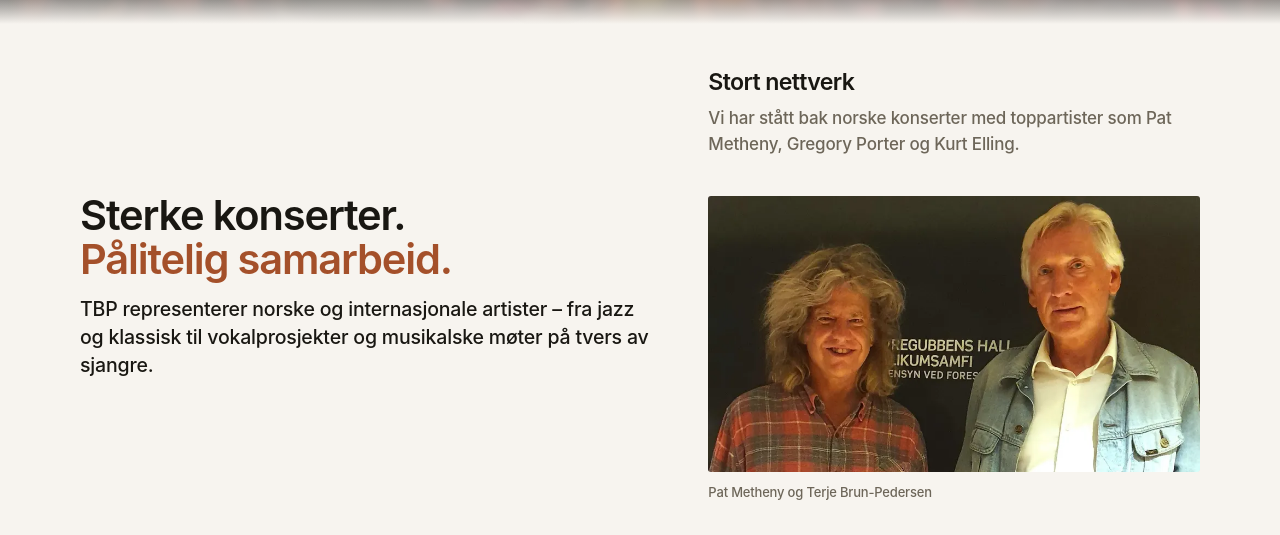
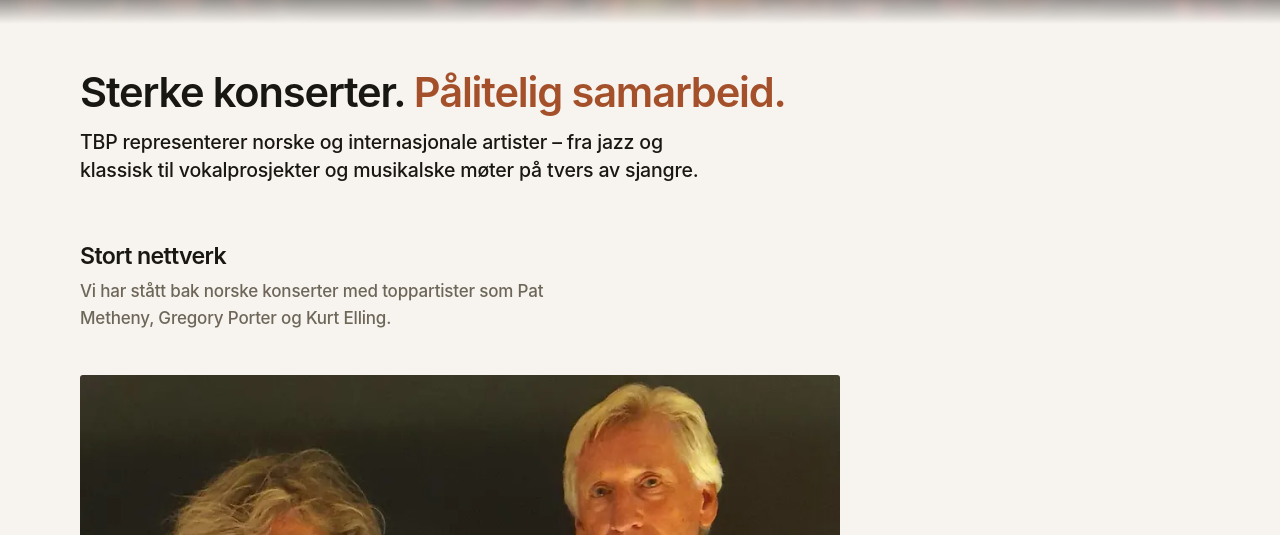
Before and after one commit to trollieske/terjebrun.no, a website: page index.html in a window 1280 px wide. Shown: the part 265-800 px from the top of the page. Drawn offline with Linux system fonts and the light colour scheme.

Commit message:
Introseksjonen: én venstrestilt, redaksjonell kolonne
To-kolonners layouten ga et visuelt ubalansert felt på desktop — hovedteksten
sto i venstre kolonne mens «Stort nettverk» og bildet sto i høyre. Nå er hele
introseksjonen én samlet kolonne med samme leseretning på alle skjermer:

1. «Sterke konserter. Pålitelig samarbeid.»
2. Introavsnittet
3. «Stort nettverk»
4. Linja om Pat Metheny, Gregory Porter og Kurt Elling
5. Bildet av Pat Metheny og Terje Brun-Pedersen (rent, uten tekst oppå)
6. CTA med «Ta kontakt» → #kontakt
7. «Våre artister»

Kolonnen er venstrestilt og maks 760 px bred (samme lesebredde som
kontaktradene), og beholder venstrekanten fra .wrap. Griden og de tomme
wrapperne (.presentasjon-tekst, .presentasjon-hoyre,
.presentasjon-nettverk-tekst) er fjernet. Avstanden mellom leddene styres nå
med margin på hvert ledd, og bildet har samme bredde som kolonnen.

Verifisert med skjermbilder i lyst og mørkt tema på 320, 375, 430, 768, 1024,
1440 og 1920 px: ingen horisontal scroll, riktig rekkefølge, ingen tekst oppå
bildet, og kontaktknappen er fortsatt 47 px høy.

```diff
--- a/css/style.css
+++ b/css/style.css
@@ -340,11 +340,11 @@ h1, h2, h3 {
   color: var(--blekk-dempet);
 }
 
-/* --- presentasjon: kundens tekst i ett område før artistene ------------- */
+/* --- presentasjon: én venstrestilt, redaksjonell kolonne ---------------- */
 .presentasjon-inn {
-  display: grid;
-  gap: clamp(26px, 4vw, 54px);
-  grid-template-columns: minmax(0, 1fr);
+  display: flex;
+  flex-direction: column;
+  max-width: 760px;   /* behagelig lesebredde — kolonnen følger venstrekanten */
 }
 .presentasjon-tittel {
   max-width: 28ch;
@@ -359,14 +359,9 @@ h1, h2, h3 {
   font-size: clamp(1.05rem, 1.55vw, 1.22rem);
   line-height: 1.45;
 }
-/* Høyre kolonne: «Stort nettverk» og erfaringen over bildet — ingen tekst
-   eller filter oppå motivet. Bildet står rent under, med god luft over. */
-.presentasjon-hoyre {
-  display: flex;
-  flex-direction: column;
-  gap: clamp(24px, 3vw, 40px);
-}
+/* God luft over, tett under — «Stort nettverk» leses som et nytt avsnitt */
 .presentasjon-nettverk {
+  margin-top: clamp(36px, 4.6vw, 60px);
   font-size: clamp(1.15rem, 1.9vw, 1.45rem);
 }
 .presentasjon-brødtekst {
@@ -374,7 +369,8 @@ h1, h2, h3 {
   margin-top: 10px;
   color: var(--blekk-dempet);
 }
-.presentasjon-bilde { margin: 0; }
+/* Bildet står rent under teksten — ingenting oppå motivet */
+.presentasjon-bilde { margin: clamp(28px, 3.6vw, 44px) 0 0; }
 .presentasjon-bilde img {
   width: 100%;
   height: auto;
@@ -387,9 +383,8 @@ h1, h2, h3 {
   color: var(--blekk-dempet);
 }
 
-/* Invitasjonen rett under: hårstrek og luft binder introduksjonen sammen med
-   artistoversikten. Knappen står til høyre på store skjermer og under teksten
-   på smale. */
+/* Invitasjonen til slutt i kolonnen: hårstrek og luft ned mot artistene.
+   Knappen står til høyre på store skjermer og under teksten på smale. */
 .presentasjon-cta {
   display: flex;
   flex-wrap: wrap;
@@ -685,9 +680,6 @@ a.kontakt-rad:hover .kontakt-verdi { color: #e8b48d; }
   .artist-foto, .prod-side-bilde { position: sticky; top: calc(var(--hode) + 24px); }
 }
 @media (min-width: 1024px) {
-  /* To kolonner først her: på nettbrett gir én kolonne større og mer
-     lesbart bilde, og teksten får lengre linjer. */
-  .presentasjon-inn { grid-template-columns: minmax(0, 1.08fr) minmax(0, .92fr); align-items: center; }
   .rutenett { grid-template-columns: repeat(4, minmax(0, 1fr)); }
   .galleri { grid-template-columns: repeat(3, minmax(0, 1fr)); }
   .galleri-stor { grid-template-columns: repeat(4, minmax(0, 1fr)); }
--- a/index.html
+++ b/index.html
@@ -71,27 +71,21 @@ try{var t=localStorage.getItem('tema');if(t)document.documentElement.dataset.tem
   <section class="seksjon presentasjon" id="presentasjon">
     <div class="wrap">
       <div class="presentasjon-inn">
-        <div class="presentasjon-tekst">
         <h1 class="presentasjon-tittel"><span>Sterke konserter.</span> <span class="aksent">Pålitelig samarbeid.</span></h1>
         <p class="presentasjon-lede">TBP representerer norske og internasjonale artister – fra jazz og klassisk til vokalprosjekter og musikalske møter på tvers av sjangre.</p>
-        </div>
-        <div class="presentasjon-hoyre">
-          <div class="presentasjon-nettverk-tekst">
         <h2 class="presentasjon-nettverk">Stort nettverk</h2>
         <p class="presentasjon-brødtekst">Vi har stått bak norske konserter med toppartister som Pat Metheny, Gregory Porter og Kurt Elling.</p>
-          </div>
         <figure class="presentasjon-bilde">
           <img src="assets/bilder/kurland-900.webp"
                srcset="assets/bilder/kurland-900.webp 900w, assets/bilder/kurland-1600.webp 1600w"
-                 sizes="(min-width: 900px) 42vw, 92vw"
+               sizes="(min-width: 840px) 760px, 92vw"
                alt="Pat Metheny og Terje Brun-Pedersen" width="1600" height="900" loading="lazy" decoding="async">
           <figcaption class="presentasjon-bildetekst">Pat Metheny og Terje Brun-Pedersen</figcaption>
         </figure>
-        </div>
-      </div>
         <div class="presentasjon-cta">
           <p class="presentasjon-cta-tekst">Sammen finner vi den rette musikken for din scene og ditt publikum.</p>
           <p class="presentasjon-handling"><a class="knapp" href="#kontakt">Ta kontakt</a></p>
+        </div>
       </div>
     </div>
   </section>
```
Also changed, not shown: src/index.html (+2 -8 lines). Lines whose indentation alone changed are shown as unchanged.
